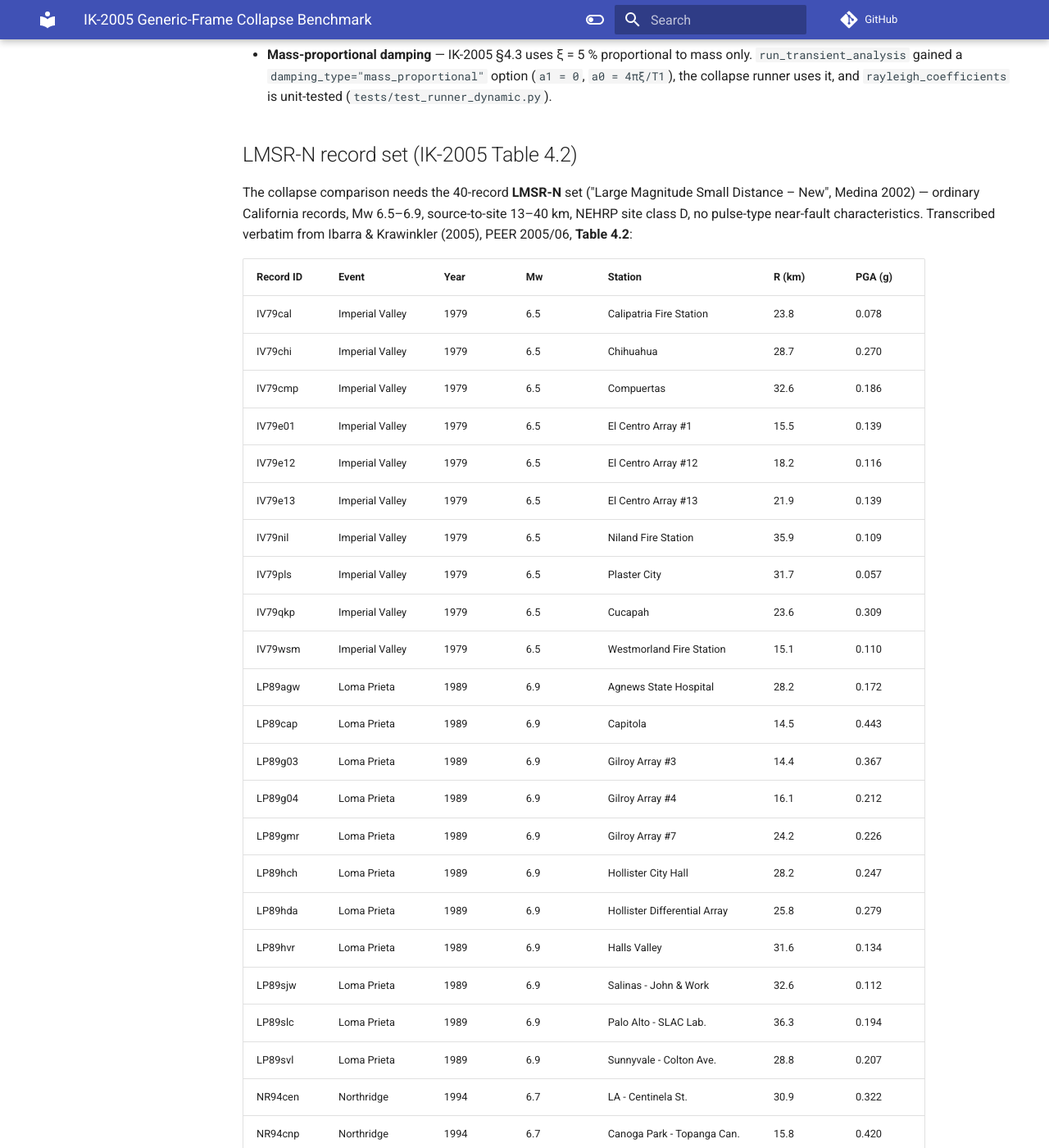
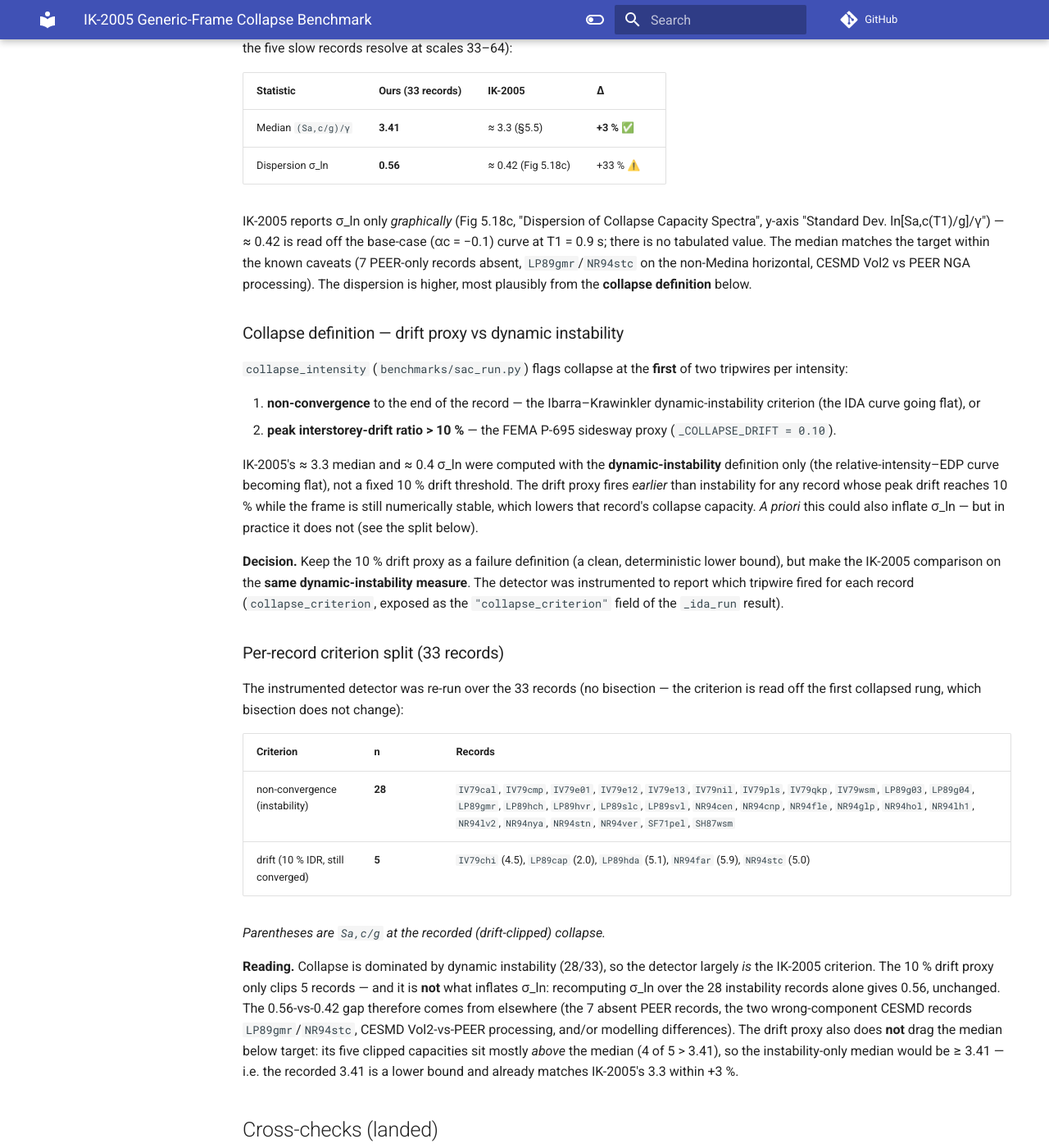
Before and after one commit to boustrephon/fea_toolkit, an MkDocs documentation site: the page built from docs/ik2005_generic_frame_benchmark.md, in a window 1280 px wide and 1400 px high, scrolled down 3052 px. Shown: the whole window at 82% size. Built offline with MkDocs 1.6.1 and Material for MkDocs 9.7.7, drawn with Linux system fonts in a browser that asks for light colours; comment, search, counter and statistics services are not loaded; some of the changed text lies outside the part shown.

Commit message:
feat(bench): log collapse criterion (drift vs nonconvergence) per IDA record

```diff
--- a/docs/ik2005_generic_frame_benchmark.md
+++ b/docs/ik2005_generic_frame_benchmark.md
@@ -19,7 +19,7 @@ related: [sac_imk_collapse_benchmark.md, imk_deterioration_model.md, benchmark_r
 > damping, smoke-tested on a synthetic pulse).  33 of the 40 LMSR-N records are
 > now fetched locally (19 CESMD + 14 USGS NSMP); the remaining 7 are PEER
 > NGA-West2-only.  `scripts/run_ik2005_collapse.py` drives the 33-record IDA on
-> `0909`.
+> `0909` — median `(Sa,c/g)/γ = 3.41` vs the ≈ 3.3 target (see "Results").
 
 ## Purpose
 
@@ -124,12 +124,80 @@ Rules applied (`.clinerules` §4.6):
    analytically (first-yield `min(2·Myb1/h, 4·Myc/h)/W`, all 12 frames) and the
    pipeline pushover peak base-shear coefficient lands in `[0.9, 1.4]`
    (`tests/test_generic_frame.py`, `tests/test_generic_frame_pushover.py`).
-3. ⏳ IDA collapse `(Sa,c/g)/γ ≈ 3.3` at `T1 ≈ 1 s` — the runner
-   (`benchmarks/generic_frame_run.py`) is landed and smoke-tested; only the
-   **LMSR-N record fetch** remains (non-redistributable, local).
+3. ✅ IDA collapse `(Sa,c/g)/γ ≈ 3.3` at `T1 ≈ 1 s` — median **3.41** over the
+   33 fetched LMSR-N records (vs ≈ 3.3, +3 %); dispersion σ_ln = 0.56 vs
+   IK-2005's ≈ 0.42 (Fig 5.18c).  See "Results" below.
 
 First target: **`0909`** (N = 9, T1 = 0.9 s) — closest to the SAC 3-story's
 period.
+
+## Results — 33-record IDA (`0909`)
+
+The 33 locally-available LMSR-N records (40 − 7 PEER-only) were run through
+`collapse_capacity_sa("0909", …)` — P-Δ + held `1.4 × seismic mass` gravity,
+5 % mass-proportional damping, peak-oriented IMK hinge, `max_scale = 128` (so
+every record collapses; the five slow records resolve at scales 33–64):
+
+| Statistic | Ours (33 records) | IK-2005 | Δ |
+|---|---|---|---|
+| Median `(Sa,c/g)/γ` | **3.41** | ≈ 3.3 (§5.5) | **+3 %** ✅ |
+| Dispersion σ_ln | **0.56** | ≈ 0.42 (Fig 5.18c) | +33 % ⚠️ |
+
+IK-2005 reports σ_ln only *graphically* (Fig 5.18c, "Dispersion of Collapse
+Capacity Spectra", y-axis "Standard Dev. ln[Sa,c(T1)/g]/γ") — ≈ 0.42 is read
+off the base-case (αc = −0.1) curve at T1 = 0.9 s; there is no tabulated
+value.  The median matches the target within the known caveats (7 PEER-only
+records absent, `LP89gmr`/`NR94stc` on the non-Medina horizontal, CESMD Vol2
+vs PEER NGA processing).  The dispersion is higher, most plausibly from the
+**collapse definition** below.
+
+### Collapse definition — drift proxy vs dynamic instability
+
+`collapse_intensity` (`benchmarks/sac_run.py`) flags collapse at the **first**
+of two tripwires per intensity:
+
+1. **non-convergence** to the end of the record — the Ibarra–Krawinkler
+   dynamic-instability criterion (the IDA curve going flat), or
+2. **peak interstorey-drift ratio > 10 %** — the FEMA P-695 sidesway proxy
+   (`_COLLAPSE_DRIFT = 0.10`).
+
+IK-2005's ≈ 3.3 median and ≈ 0.4 σ_ln were computed with the
+**dynamic-instability** definition only (the relative-intensity–EDP curve
+becoming flat), not a fixed 10 % drift threshold.  The drift proxy fires
+*earlier* than instability for any record whose peak drift reaches 10 % while
+the frame is still numerically stable, which lowers that record's collapse
+capacity.  *A priori* this could also inflate σ_ln — but in practice it does
+not (see the split below).
+
+**Decision.**  Keep the 10 % drift proxy as a failure definition (a clean,
+deterministic lower bound), but make the IK-2005 comparison on the **same
+dynamic-instability measure**.  The detector was instrumented to report which
+tripwire fired for each record (`collapse_criterion`, exposed as the
+`"collapse_criterion"` field of the `_ida_run` result).
+
+### Per-record criterion split (33 records)
+
+The instrumented detector was re-run over the 33 records (no bisection — the
+criterion is read off the first collapsed rung, which bisection does not
+change):
+
+| Criterion | n | Records |
+|---|---|---|
+| non-convergence (instability) | **28** | `IV79cal`, `IV79cmp`, `IV79e01`, `IV79e12`, `IV79e13`, `IV79nil`, `IV79pls`, `IV79qkp`, `IV79wsm`, `LP89g03`, `LP89g04`, `LP89gmr`, `LP89hch`, `LP89hvr`, `LP89slc`, `LP89svl`, `NR94cen`, `NR94cnp`, `NR94fle`, `NR94glp`, `NR94hol`, `NR94lh1`, `NR94lv2`, `NR94nya`, `NR94stn`, `NR94ver`, `SF71pel`, `SH87wsm` |
+| drift (10 % IDR, still converged) | **5** | `IV79chi` (4.5), `LP89cap` (2.0), `LP89hda` (5.1), `NR94far` (5.9), `NR94stc` (5.0) |
+
+*Parentheses are `Sa,c/g` at the recorded (drift-clipped) collapse.*
+
+**Reading.**  Collapse is dominated by dynamic instability (28/33), so the
+detector largely *is* the IK-2005 criterion.  The 10 % drift proxy only clips 5
+records — and it is **not** what inflates σ_ln: recomputing σ_ln over the 28
+instability records alone gives 0.56, unchanged.  The 0.56-vs-0.42 gap therefore
+comes from elsewhere (the 7 absent PEER records, the two wrong-component CESMD
+records `LP89gmr`/`NR94stc`, CESMD Vol2-vs-PEER processing, and/or modelling
+differences).  The drift proxy also does **not** drag the median below target:
+its five clipped capacities sit mostly *above* the median (4 of 5 > 3.41), so
+the instability-only median would be ≥ 3.41 — i.e. the recorded 3.41 is a lower
+bound and already matches IK-2005's 3.3 within +3 %.
 
 ## Cross-checks (landed)
 
```
Also changed, not shown: 3 other files.
